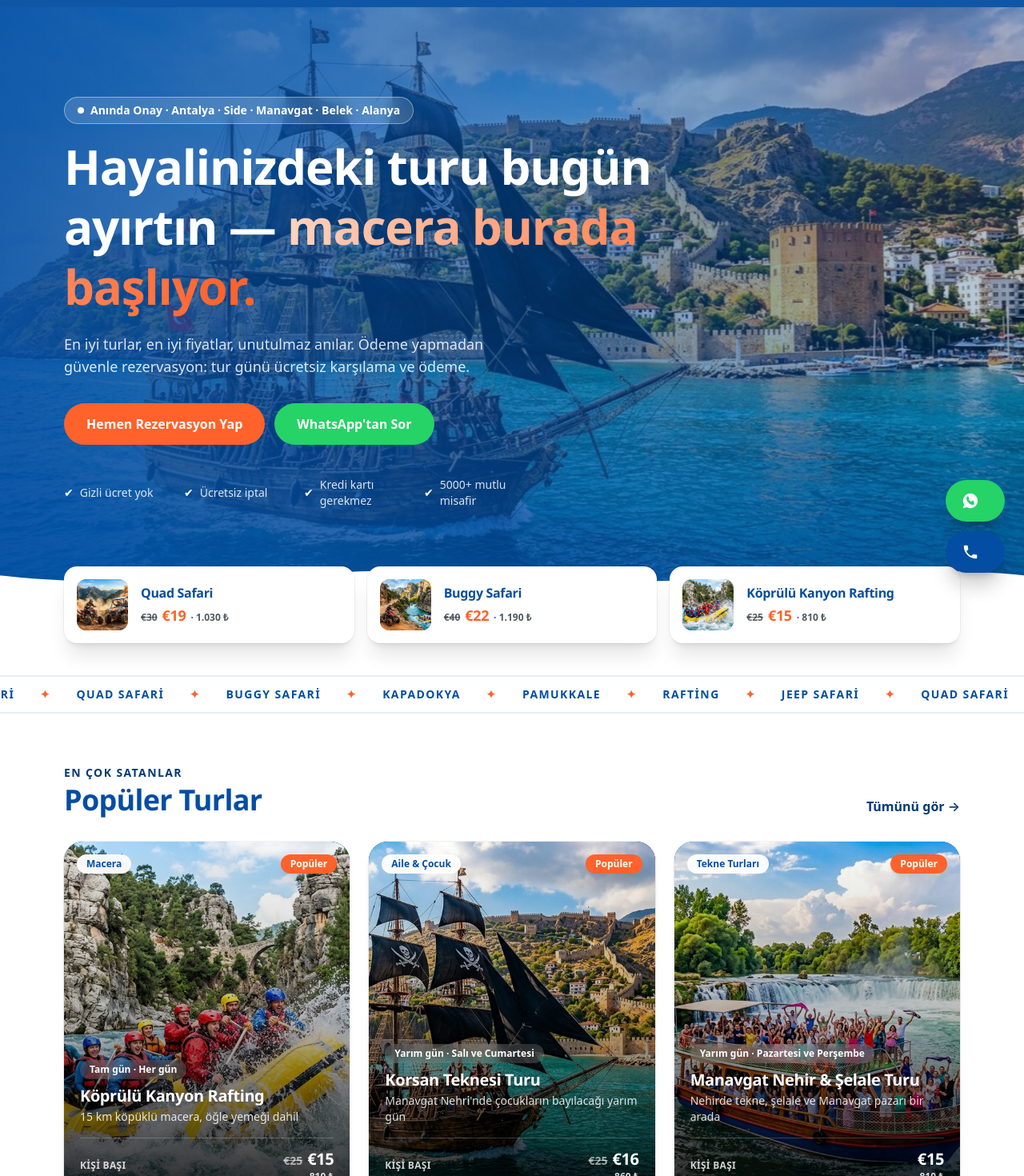
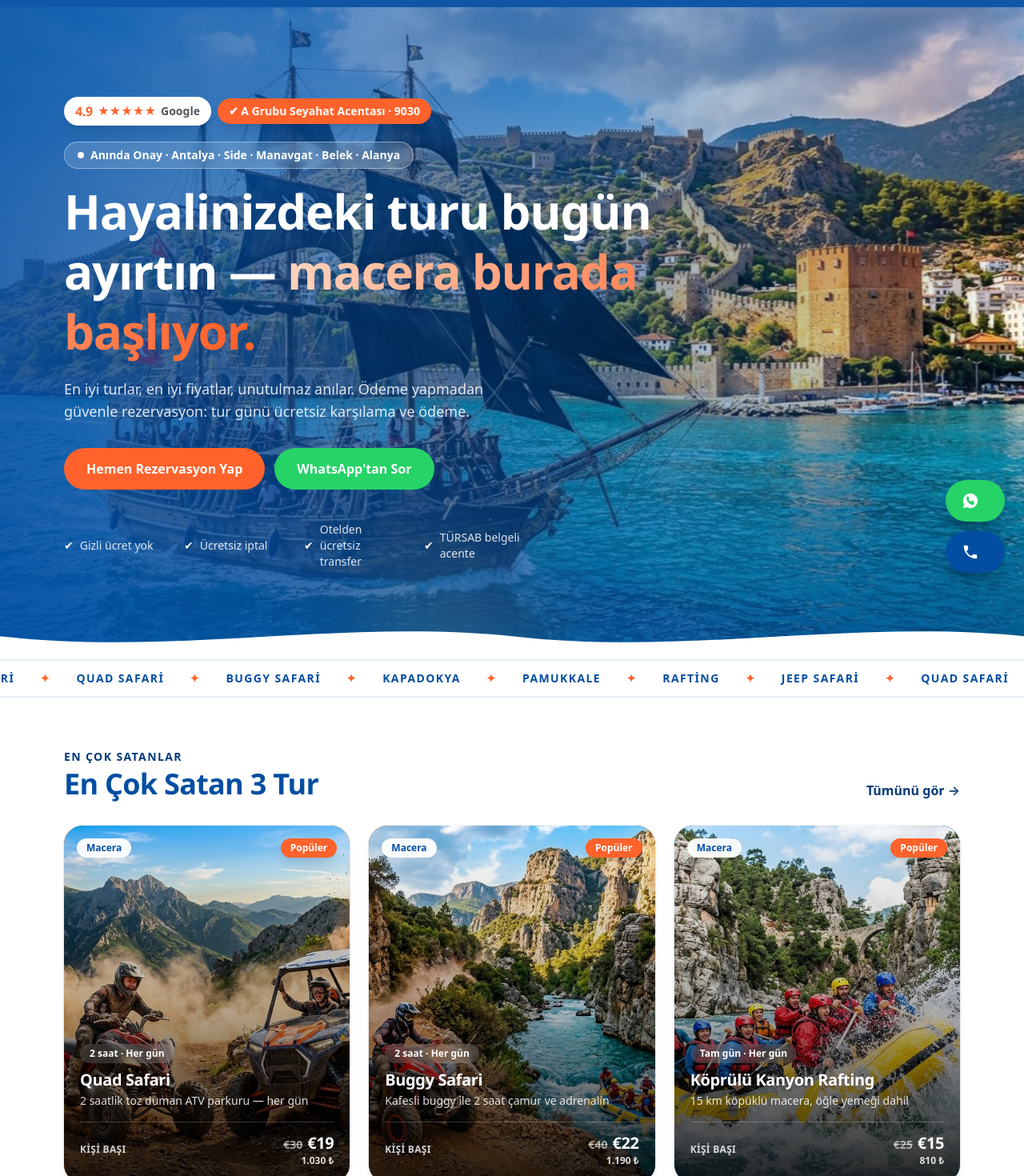
Before and after one commit to pekcandanoglumustafa/rivyera-tur, a Next.js app: page / in a window 1280 px wide. Shown: the part 60-1530 px from the top of the page at 80% size. Built offline with nearby package versions, Linux system fonts and the light colour scheme.

Commit message:
4.9 Google + TÜRSAB rozetleri, en çok satan/popüler ayrımı, gerçek müşteri yorumları, tur galerileri, canlı banner

```diff
--- /dev/null
+++ b/components/Gallery.tsx
@@ -0,0 +1,21 @@
+import Image from "next/image";
+
+/** Tur sayfası üst galerisi — büyük ana kare + yan küçük kareler */
+export default function Gallery({ images, alt }: { images: string[]; alt: string }) {
+  if (!images.length) return null;
+  const [first, ...rest] = images;
+  return (
+    <div className="mx-auto max-w-6xl px-4 pt-6">
+      <div className="grid gap-2 overflow-hidden rounded-3xl md:grid-cols-4 md:grid-rows-2">
+        <div className="relative aspect-[4/3] md:col-span-2 md:row-span-2 md:aspect-auto md:min-h-[380px]">
+          <Image src={first} alt={alt} fill sizes="(max-width:768px) 100vw, 50vw" className="object-cover" priority />
+        </div>
+        {rest.slice(0, 4).map((src, i) => (
+          <div key={src + i} className="relative hidden aspect-[4/3] md:block">
+            <Image src={src} alt={`${alt} ${i + 2}`} fill sizes="25vw" className="object-cover" />
+          </div>
+        ))}
+      </div>
+    </div>
+  );
+}
--- /dev/null
+++ b/components/Reviews.tsx
@@ -0,0 +1,55 @@
+import { REVIEWS } from "@/data/reviews";
+import { type Locale } from "@/data/i18n";
+
+const TITLE: Record<string, string> = {
+  tr: "Misafirlerimiz Ne Diyor?",
+  en: "What Our Guests Say",
+  de: "Was unsere Gäste sagen",
+};
+const SUB: Record<string, string> = {
+  tr: "Google ve site yorumlarımızdan gerçek misafir görüşleri",
+  en: "Real guest reviews from Google and our website",
+  de: "Echte Gästebewertungen von Google und unserer Website",
+};
+
+function Stars({ n }: { n: number }) {
+  return (
+    <span className="text-cta" aria-label={`${n} / 5`}>
+      {"★".repeat(n)}
+      <span className="text-ink/25">{"★".repeat(5 - n)}</span>
+    </span>
+  );
+}
+
+export default function Reviews({ locale = "tr", limit = 6 }: { locale?: Locale; limit?: number }) {
+  const list = REVIEWS.slice(0, limit);
+  return (
+    <section className="bg-white py-16">
+      <div className="mx-auto max-w-6xl px-4">
+        <div className="text-center">
+          <div className="mb-3 inline-flex items-center gap-2 rounded-full bg-turq-soft px-4 py-2">
+            <span className="display text-2xl font-extrabold text-cta">4.9</span>
+            <Stars n={5} />
+            <span className="text-sm font-semibold text-ink/75">Google</span>
+          </div>
+          <h2 className="display text-3xl font-extrabold text-navy md:text-4xl">
+            {TITLE[locale] ?? TITLE.tr}
+          </h2>
+          <p className="mt-2 text-ink/75">{SUB[locale] ?? SUB.tr}</p>
+        </div>
+        <div className="mt-10 grid gap-5 md:grid-cols-2 lg:grid-cols-3">
+          {list.map((r) => (
+            <figure key={r.name + r.text.slice(0, 12)} className="rounded-2xl bg-sand p-5 ring-1 ring-black/5">
+              <div className="flex items-center justify-between">
+                <figcaption className="font-bold text-navy">{r.name}</figcaption>
+                <Stars n={r.rating} />
+              </div>
+              {r.tour && <p className="mt-0.5 text-xs font-semibold uppercase tracking-wide text-ink/70">{r.tour}</p>}
+              <blockquote className="mt-3 text-sm leading-relaxed text-ink/85">“{r.text}”</blockquote>
+            </figure>
+          ))}
+        </div>
+      </div>
+    </section>
+  );
+}
--- a/components/pages/HomePage.tsx
+++ b/components/pages/HomePage.tsx
@@ -3,6 +3,7 @@ import Image from "next/image";
 import TourCard from "@/components/TourCard";
 import Reveal from "@/components/Reveal";
 import FAQ from "@/components/FAQ";
+import Reviews from "@/components/Reviews";
 import { tours, CONTACT, toTL } from "@/data/tours";
 import { T, type Locale } from "@/data/i18n";
 import { translateTour } from "@/data/tours-i18n";
@@ -10,8 +11,12 @@ import { translateTour } from "@/data/tours-i18n";
 export default function HomePage({ locale }: { locale: Locale }) {
   const t = T[locale];
   const base = locale === "tr" ? "" : `/${locale}`;
-  const populer = tours.filter((x) => x.popular);
-  const digerleri = tours.filter((x) => !x.popular);
+  const enCokSatan = ["quad-safari", "buggy-safari", "koprulu-kanyon-rafting"];
+  const populerler = ["manavgat-tekne-turu", "yesil-kanyon-tekne-turu", "legends-gece-gosterisi"];
+  const pick = (list: string[]) => list.map((s) => tours.find((x) => x.slug === s)!).filter(Boolean);
+  const bestSellers = pick(enCokSatan);
+  const populer = pick(populerler);
+  const digerleri = tours.filter((x) => ![...enCokSatan, ...populerler].includes(x.slug));
   const strip = ["Rafting", "Jeep Safari", "Quad Safari", "Buggy Safari", "Kapadokya", "Pamukkale"];
 
   return (
@@ -28,17 +33,31 @@ export default function HomePage({ locale }: { locale: Locale }) {
             quality={60}
             className="kenburns object-cover"
           />
-          <div className="absolute inset-0 bg-gradient-to-r from-navy/90 via-navy/55 to-navy/25" />
-          <div className="absolute inset-0 bg-gradient-to-t from-navy/70 via-transparent to-navy/20" />
+          <div className="absolute inset-0 bg-gradient-to-r from-navy/85 via-navy/45 to-transparent" />
+          <div className="absolute inset-0 bg-gradient-to-t from-navy/65 via-transparent to-navy/15" />
         </div>
         <div className="pointer-events-none absolute inset-0" aria-hidden>
           <div
             className="blob-a absolute -right-24 -top-24 h-[420px] w-[420px] rounded-full opacity-25 blur-3xl"
             style={{ background: "radial-gradient(circle, #ff622b 0%, transparent 65%)" }}
           />
+          <div
+            className="blob-b absolute -bottom-32 left-1/3 h-[360px] w-[360px] rounded-full opacity-20 blur-3xl"
+            style={{ background: "radial-gradient(circle, #ffd166 0%, transparent 65%)" }}
+          />
         </div>
 
         <div className="relative mx-auto max-w-6xl px-4 py-20 md:py-28">
+          <div className="mb-5 flex flex-wrap items-center gap-2">
+            <span className="inline-flex items-center gap-1.5 rounded-full bg-white px-3.5 py-1.5 text-sm font-bold text-navy shadow-lg">
+              <span className="display text-base font-extrabold text-cta">4.9</span>
+              <span className="text-cta" aria-hidden>★★★★★</span>
+              <span className="text-ink/75">Google</span>
+            </span>
+            <span className="inline-flex items-center gap-1.5 rounded-full bg-cta px-3.5 py-1.5 text-sm font-bold text-white shadow-lg">
+              ✔ {t.badgeAgency}
+            </span>
+          </div>
           <p className="mb-4 inline-flex items-center gap-2 rounded-full border border-white/40 bg-white/15 px-4 py-1.5 text-sm font-semibold text-white backdrop-blur">
             <span className="h-2 w-2 rounded-full bg-white" /> {t.heroBadge}
           </p>
@@ -78,41 +97,8 @@ export default function HomePage({ locale }: { locale: Locale }) {
         </div>
       </section>
 
-      {/* ÖNE ÇIKAN 3 PAKET */}
-      <section className="relative z-10 mx-auto -mt-10 max-w-6xl px-4">
-        <div className="grid gap-4 sm:grid-cols-3">
-          {["quad-safari", "buggy-safari", "koprulu-kanyon-rafting"].map((slug) => {
-            const x = tours.find((y) => y.slug === slug)!;
-            const name = translateTour(slug, locale)?.name ?? x.name;
-            return (
-              <Link
-                key={slug}
-                href={`${base}/turlar/${slug}`}
-                className="group flex items-center gap-4 rounded-2xl bg-white p-4 shadow-xl ring-1 ring-black/5 transition hover:-translate-y-1 hover:shadow-2xl"
-              >
-                <span className={`relative h-16 w-16 shrink-0 overflow-hidden rounded-xl bg-gradient-to-br ${x.hue}`}>
-                  {x.image && <Image src={x.image} alt={name} fill sizes="64px" className="object-cover" />}
-                </span>
-                <span className="min-w-0">
-                  <span className="display block truncate text-base font-extrabold text-navy group-hover:text-cta">
-                    {name}
-                  </span>
-                  <span className="mt-0.5 flex items-baseline gap-1.5">
-                    {x.oldPrice && (
-                      <span className="text-xs font-semibold text-ink/70 line-through">€{x.oldPrice}</span>
-                    )}
-                    <span className="display text-lg font-extrabold text-cta">€{x.price}</span>
-                    <span className="text-xs font-semibold text-ink/75">· {toTL(x.price!)} ₺</span>
-                  </span>
-                </span>
-              </Link>
-            );
-          })}
-        </div>
-      </section>
-
       {/* KAYAN ŞERİT */}
-      <div className="mt-10 overflow-hidden border-y-2 border-navy/10 bg-white py-3 text-navy" aria-hidden>
+      <div className="overflow-hidden border-y-2 border-navy/10 bg-white py-3 text-navy" aria-hidden>
         <div className="marquee-track gap-8 px-4 text-sm font-extrabold uppercase tracking-widest">
           {[0, 1].map((k) => (
             <span key={k} className="flex shrink-0 gap-8">
@@ -131,13 +117,22 @@ export default function HomePage({ locale }: { locale: Locale }) {
         <div className="mb-8 flex items-end justify-between">
           <div>
             <p className="text-sm font-bold uppercase tracking-widest text-deep">{t.bestSellers}</p>
-            <h2 className="display mt-1 text-3xl font-extrabold text-navy md:text-4xl">{t.popularTours}</h2>
+            <h2 className="display mt-1 text-3xl font-extrabold text-navy md:text-4xl">{t.bestSellersTitle}</h2>
           </div>
           <Link href={`${base}/turlar`} className="hidden font-semibold text-deep hover:underline md:block">
             {t.seeAll} →
           </Link>
         </div>
         <div className="grid gap-6 sm:grid-cols-2 lg:grid-cols-3">
+          {bestSellers.map((x, i) => (
+            <Reveal key={x.slug} delay={(i % 3) as 0 | 1 | 2}>
+              <TourCard tour={x} locale={locale} />
+            </Reveal>
+          ))}
+        </div>
+
+        <h2 className="display mt-14 text-3xl font-extrabold text-navy md:text-4xl">{t.popularTours}</h2>
+        <div className="mt-6 grid gap-6 sm:grid-cols-2 lg:grid-cols-3">
           {populer.map((x, i) => (
             <Reveal key={x.slug} delay={(i % 3) as 0 | 1 | 2}>
               <TourCard tour={x} locale={locale} />
@@ -193,6 +188,8 @@ export default function HomePage({ locale }: { locale: Locale }) {
         </div>
       </section>
 
+      <Reviews locale={locale} />
+
       {/* SSS */}
       <section id="sss" className="mx-auto max-w-3xl px-4 py-16">
         <h2 className="display text-center text-3xl font-extrabold text-navy md:text-4xl">{t.faqTitle}</h2>
--- /dev/null
+++ b/data/gallery.ts
@@ -0,0 +1,38 @@
+/** Kendi sitemizdeki (toursfromowner.com) gerçek tur fotoğrafları */
+const B = "https://toursfromowner.com/panel/dimg/rooms/";
+
+export const GALLERY: Record<string, string[]> = {
+  "quad-safari": [
+    `${B}64b5a2edb8d6f.webp`,
+    `${B}64b5a2edbb0ba.webp`,
+    `${B}64b5a2f1891dc.webp`,
+    `${B}64b5a2f1d30ee.webp`,
+    `${B}64b5a2f520a84.webp`,
+  ],
+  "quad-buggy-safari": [
+    `${B}64b5a2edb8d6f.webp`,
+    `${B}64b5a49547193.webp`,
+    `${B}64b5a4969e669.webp`,
+    `${B}64b5a2f1891dc.webp`,
+  ],
+  "buggy-safari": [
+    `${B}64b5a49547193.webp`,
+    `${B}64b5a4969e669.webp`,
+    `${B}64b5a49694171.webp`,
+    `${B}64b5a498c8f68.webp`,
+    `${B}64b5a4996f07d.webp`,
+    `${B}64b5a499bdae1.webp`,
+  ],
+  "aile-buggy-safari": [
+    `${B}64b5a498c8f68.webp`,
+    `${B}64b5a4996f07d.webp`,
+    `${B}64b5a499bdae1.webp`,
+    `${B}64b5a49694171.webp`,
+  ],
+  "turk-hamami": [`${B}64b55ccac8f50.webp`],
+  "demre-myra-kekova-turu": [`${B}64b55c595aae3.webp`],
+};
+
+export function getGallery(slug: string) {
+  return GALLERY[slug] ?? [];
+}
--- a/data/i18n.ts
+++ b/data/i18n.ts
@@ -25,6 +25,8 @@ type Dict = {
   trust2: string;
   trust3: string;
   trust4: string;
+  badgeAgency: string;
+  bestSellersTitle: string;
   strip1Title: string;
   strip1Text: string;
   strip2Title: string;
@@ -75,7 +77,9 @@ export const T: Record<Locale, Dict> = {
     heroTitle2: "macera burada başlıyor.",
     heroText: "En iyi turlar, en iyi fiyatlar, unutulmaz anılar. Ödeme yapmadan güvenle rezervasyon: tur günü ücretsiz karşılama ve ödeme.",
     ctaBook: "Hemen Rezervasyon Yap", ctaWhats: "WhatsApp'tan Sor",
-    trust1: "Gizli ücret yok", trust2: "Ücretsiz iptal", trust3: "Kredi kartı gerekmez", trust4: "5000+ mutlu misafir",
+    trust1: "Gizli ücret yok", trust2: "Ücretsiz iptal", trust3: "Otelden ücretsiz transfer", trust4: "TÜRSAB belgeli acente",
+    badgeAgency: "A Grubu Seyahat Acentası · 9030",
+    bestSellersTitle: "En Çok Satan 3 Tur",
     strip1Title: "Ödeme Yapmadan Güvenli Rezervasyon", strip1Text: "Yerini ayırt, kredi kartı verme. Ödeme tur günü, otelden karşılamayla.",
     strip2Title: "Anında Onay", strip2Text: "WhatsApp'tan yaz, dakikalar içinde yerin kesinleşsin.",
     strip3Title: "Bir Turdan Fazlası", strip3Text: "46 farklı tur, tek adres. Macera, tekne, kültür ve keyif.",
@@ -110,7 +114,9 @@ export const T: Record<Locale, Dict> = {
     heroTitle2: "the adventure starts here.",
     heroText: "Best tours, best prices, unforgettable memories. Reserve safely with no payment: free hotel pick-up and payment on the tour day.",
     ctaBook: "Book Now", ctaWhats: "Ask on WhatsApp",
-    trust1: "No hidden fees", trust2: "Free cancellation", trust3: "No credit card needed", trust4: "5000+ happy guests",
+    trust1: "No hidden fees", trust2: "Free cancellation", trust3: "Free hotel transfer", trust4: "TÜRSAB licensed agency",
+    badgeAgency: "A-Class Travel Agency · 9030",
+    bestSellersTitle: "Top 3 Best Sellers",
     strip1Title: "Reserve Safely Without Paying", strip1Text: "Reserve your spot, no card required. Pay on the tour day at hotel pick-up.",
     strip2Title: "Instant Confirmation", strip2Text: "Message us on WhatsApp and your spot is confirmed within minutes.",
     strip3Title: "More Than a Tour", strip3Text: "46 different tours in one place. Adventure, boats, culture and relaxation.",
@@ -145,7 +151,9 @@ export const T: Record<Locale, Dict> = {
     heroTitle2: "das Abenteuer beginnt hier.",
     heroText: "Beste Touren, beste Preise, unvergessliche Erinnerungen. Sicher reservieren ohne Anzahlung: kostenlose Abholung und Zahlung am Tourtag.",
     ctaBook: "Jetzt buchen", ctaWhats: "Per WhatsApp fragen",
-    trust1: "Keine versteckten Kosten", trust2: "Kostenlose Stornierung", trust3: "Keine Kreditkarte nötig", trust4: "5000+ zufriedene Gäste",
+    trust1: "Keine versteckten Kosten", trust2: "Kostenlose Stornierung", trust3: "Kostenloser Hoteltransfer", trust4: "TÜRSAB-lizenziertes Büro",
+    badgeAgency: "Reisebüro Klasse A · 9030",
+    bestSellersTitle: "Top 3 Bestseller",
     strip1Title: "Sicher reservieren ohne Zahlung", strip1Text: "Platz sichern ohne Karte. Zahlung am Tourtag bei der Abholung.",
     strip2Title: "Sofortige Bestätigung", strip2Text: "Schreiben Sie uns auf WhatsApp — Ihr Platz ist in Minuten bestätigt.",
     strip3Title: "Mehr als eine Tour", strip3Text: "46 verschiedene Touren an einem Ort. Abenteuer, Boote, Kultur und Erholung.",
@@ -180,7 +188,9 @@ export const T: Record<Locale, Dict> = {
     heroTitle2: "приключение начинается здесь.",
     heroText: "Лучшие туры, лучшие цены, незабываемые впечатления. Бронирование без предоплаты: бесплатный трансфер и оплата в день тура.",
     ctaBook: "Забронировать", ctaWhats: "Спросить в WhatsApp",
-    trust1: "Без скрытых доплат", trust2: "Бесплатная отмена", trust3: "Карта не нужна", trust4: "5000+ довольных гостей",
+    trust1: "Без скрытых доплат", trust2: "Бесплатная отмена", trust3: "Бесплатный трансфер", trust4: "Лицензия TÜRSAB",
+    badgeAgency: "Турагентство класса А · 9030",
+    bestSellersTitle: "Топ-3 хита продаж",
     strip1Title: "Бронирование без оплаты", strip1Text: "Забронируйте место без карты. Оплата в день тура при встрече.",
     strip2Title: "Мгновенное подтверждение", strip2Text: "Напишите в WhatsApp — место подтвердим за пару минут.",
     strip3Title: "Больше, чем тур", strip3Text: "46 разных туров в одном месте. Приключения, лодки, культура и отдых.",
@@ -215,7 +225,9 @@ export const T: Record<Locale, Dict> = {
     heroTitle2: "przygoda zaczyna się tutaj.",
     heroText: "Najlepsze wycieczki, najlepsze ceny, niezapomniane wspomnienia. Rezerwacja bez zaliczki: darmowy odbiór z hotelu i płatność w dniu wycieczki.",
     ctaBook: "Rezerwuj teraz", ctaWhats: "Zapytaj na WhatsApp",
-    trust1: "Bez ukrytych opłat", trust2: "Darmowe anulowanie", trust3: "Karta niepotrzebna", trust4: "5000+ zadowolonych gości",
+    trust1: "Bez ukrytych opłat", trust2: "Darmowe anulowanie", trust3: "Darmowy transfer z hotelu", trust4: "Licencja TÜRSAB",
+    badgeAgency: "Biuro podróży klasy A · 9030",
+    bestSellersTitle: "Top 3 bestsellery",
     strip1Title: "Rezerwacja bez płatności", strip1Text: "Zarezerwuj miejsce bez karty. Płatność w dniu wycieczki przy odbiorze.",
     strip2Title: "Natychmiastowe potwierdzenie", strip2Text: "Napisz na WhatsApp — potwierdzimy miejsce w kilka minut.",
     strip3Title: "Więcej niż wycieczka", strip3Text: "46 różnych wycieczek w jednym miejscu. Przygoda, rejsy, kultura i relaks.",
--- /dev/null
+++ b/data/reviews.ts
@@ -0,0 +1,21 @@
+export type Review = { name: string; rating: number; text: string; lang: string; tour?: string };
+
+/** Kendi sitemizdeki gerçek misafir yorumları */
+export const REVIEWS: Review[] = [
+  { name: "Rita & Jörgen", rating: 5, lang: "en", tour: "Quad Safari",
+    text: "First of all the organization was perfect. Smiling staff and amazing trip. It was a full adventure trip — there are many surprises waiting for you. We recommend everybody." },
+  { name: "Frank Kelner", rating: 5, lang: "de", tour: "Quad Safari",
+    text: "Es war eine ausgezeichnete Tour. Das Abenteuer ist immer auf dem Höhepunkt. Ich kann es auf jeden Fall empfehlen. Sicher und unterhaltsam." },
+  { name: "Junas Olsson", rating: 5, lang: "en", tour: "Quad Safari",
+    text: "It was a fully adventure tour. We were seven persons and we all loved it. We plan to go one more time before we go home. Lovely atmosphere and friendly staff." },
+  { name: "Yılmaz Ali", rating: 5, lang: "en", tour: "Quad Safari",
+    text: "We went to the quad safari with my little son. We really loved it. My son wants to go once again before we go home. The staff are professional and friendly — and it is the cheapest tour around Side." },
+  { name: "Angelika", rating: 5, lang: "de", tour: "Quad Safari",
+    text: "Ich habe die Quad Safari schon zum 2. Mal mitgemacht. Es ist die beste Quad Safari, die ich je gemacht habe. Die Quads sind in gutem Zustand und das Personal ist sehr freundlich. Preis-Leistung ist top." },
+  { name: "Ramona", rating: 5, lang: "de", tour: "Quad Safari",
+    text: "Das Personal ist super und sehr freundlich. Der Ausflug war auch mega, hat alles super geklappt. Pünktliche Abholung und guter Service. So macht es Spaß, die Türkei neu zu entdecken." },
+  { name: "София", rating: 5, lang: "ru", tour: "Quad Safari",
+    text: "Спасибо ребята за квадрики! Было весело. Самые шикарные цены! Я долго искала конкретно туры от хозяина. И вот, наконец-то нашла!" },
+  { name: "BABUR", rating: 5, lang: "ru", tour: "Quad Safari",
+    text: "Экскурсию заказывали заранее, по интернету — дешевле обходится. Все детали уточняли без проблем. Квадсафари прошёл на УРА! Всё чётко, вовремя и профессионально. Рекомендуем!" },
+];
--- a/next.config.ts
+++ b/next.config.ts
@@ -6,6 +6,9 @@ const nextConfig: NextConfig = {
   compress: true,
   images: {
     formats: ["image/avif", "image/webp"],
+    remotePatterns: [
+      { protocol: "https", hostname: "toursfromowner.com", pathname: "/panel/dimg/**" },
+    ],
     // Gereksiz büyük varyantları üretme -> daha küçük dosya, daha hızlı LCP
     deviceSizes: [360, 480, 640, 828, 1080, 1200],
     imageSizes: [96, 160, 256, 384],
```
Also changed, not shown: components/pages/TourDetail.tsx (+8 -0 lines).
